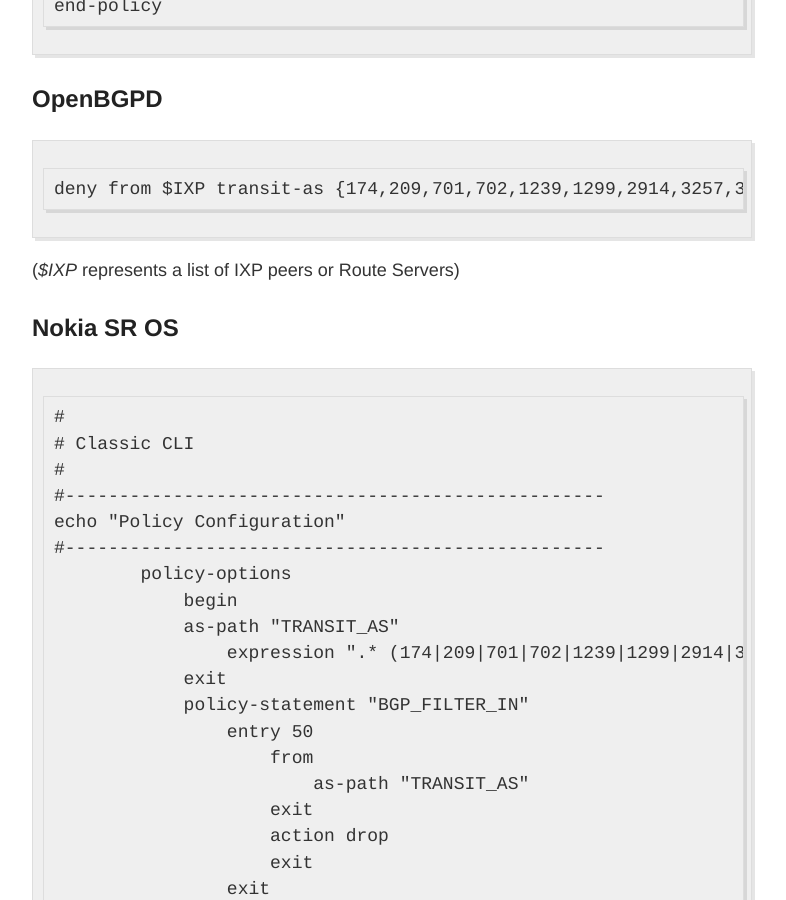
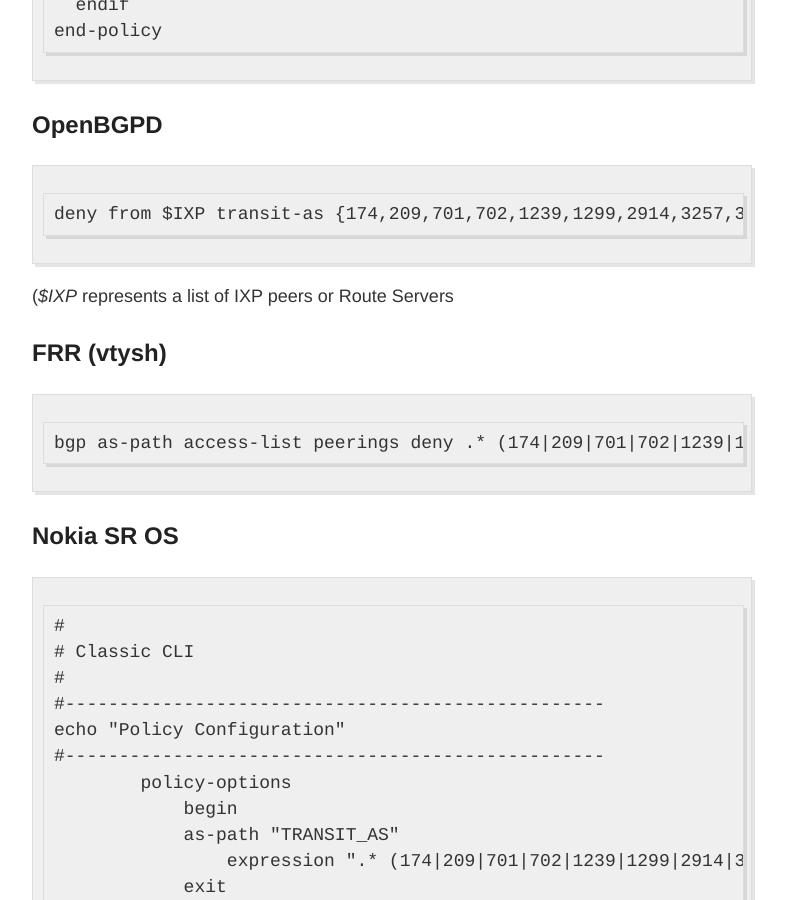
Before and after one commit to NLNOG/bgpfilterguide, a Jekyll site: the page built from guides/no_transit_leaks.md, in a window 1280 px wide and 900 px high, scrolled down 3451 px. Shown: the whole window, without its empty margins (248-1034 px from the left). Built offline with Jekyll 4.4.1, drawn with Linux system fonts in a browser that asks for light colours.

Commit message:
transit_leaks FRR

````diff
--- a/guides/no_transit_leaks.md
+++ b/guides/no_transit_leaks.md
@@ -122,7 +122,12 @@
 deny from $IXP transit-as {174,209,701,702,1239,1299,2914,3257,3320,3356,3491,3549,3561,4134,5511,6453,6461,6762,6830,7018}
 ```
 
-(*$IXP* represents a list of IXP peers or Route Servers)
+(*$IXP* represents a list of IXP peers or Route Servers
+
+## FRR (vtysh)
+```
+bgp as-path access-list peerings deny .* (174|209|701|702|1239|1299|2914|3257|3320|3356|3491|3549|3561|4134|5511|6453|6461|6762|6830|7018) .*
+```
 
 ## Nokia SR OS
 
````
